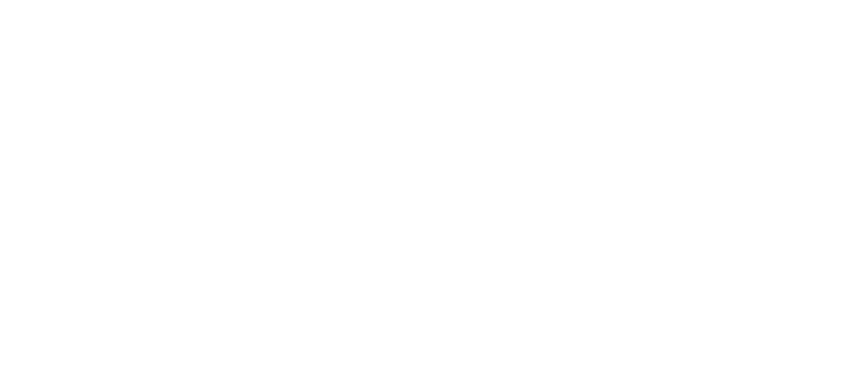
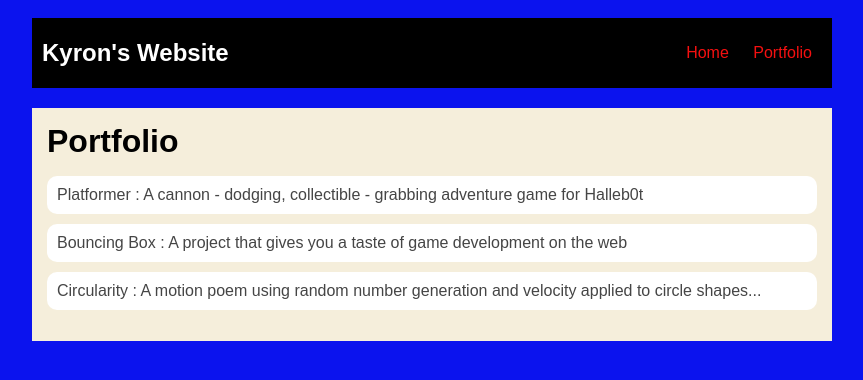
Before and after one commit to KyronForges/KyronForges.github.io, a plain HTML site: page portfolio.html in a window 1280 px wide. Shown: the whole page, without its empty margins (208-1071 px from the left). Drawn offline with Linux system fonts and the light colour scheme.

Commit message:
Finished Portfolio

```diff
--- a/portfolio.html
+++ b/portfolio.html
@@ -0,0 +1,35 @@
+<!DOCTYPE HTML>
+<html>
+    <head>
+        <title>Kyron's Website</title>
+        <link rel="stylesheet" href="style.css">
+    </head>
+
+    <body>
+      <div id="all-contents">
+        <div id="all-contents">
+            <nav>
+                <h1>Kyron's Website</h1>
+                <ul id="nav-ul">
+                   <li class="nav-li">
+                   <a class="nav-a" href="index.html">Home</a>
+                 </li>
+                 <li class="nav-li">
+                   <a class="nav-a" href="portfolio.html">Portfolio</a>
+                 </li>
+             </ul>
+         </nav>
+         <main>
+            <div class="content">
+                <h1>Portfolio</h1>
+                <ul id="portfolio">
+                    <li><a href="projects/platformer/">Platformer : A cannon - dodging, collectible - grabbing adventure game for Halleb0t</a></li>
+                    <li><a href="projects/bouncing-box/">Bouncing Box : A project that gives you a taste of game development on the web </a></li>
+                    <li><a href="projects/circularity/">Circularity : A motion poem using random number generation and velocity applied to circle shapes...</a></li>
+                </ul>
+            </div>
+        </main>
+     </div>
+      </div>
+    </body>
+</html>
--- a/style.css
+++ b/style.css
@@ -61,3 +61,28 @@ main {
 h2, h3 {
     margin: 0px;
 }
+         /* portfolio styles */
+         .content h1 {
+            color: black;
+        }
+
+        #portfolio {
+            list-style-type: none;
+            padding-left: 0;
+        }
+
+        #portfolio li {
+            background: #fff;
+            padding: 10px;
+            border-radius: 10px;
+            margin-bottom: 10px;
+        }
+
+        #portfolio li:hover {
+            background: #eee;
+        }
+
+        #portfolio a {
+            text-decoration: none;
+            color: #454545;
+        }
```
